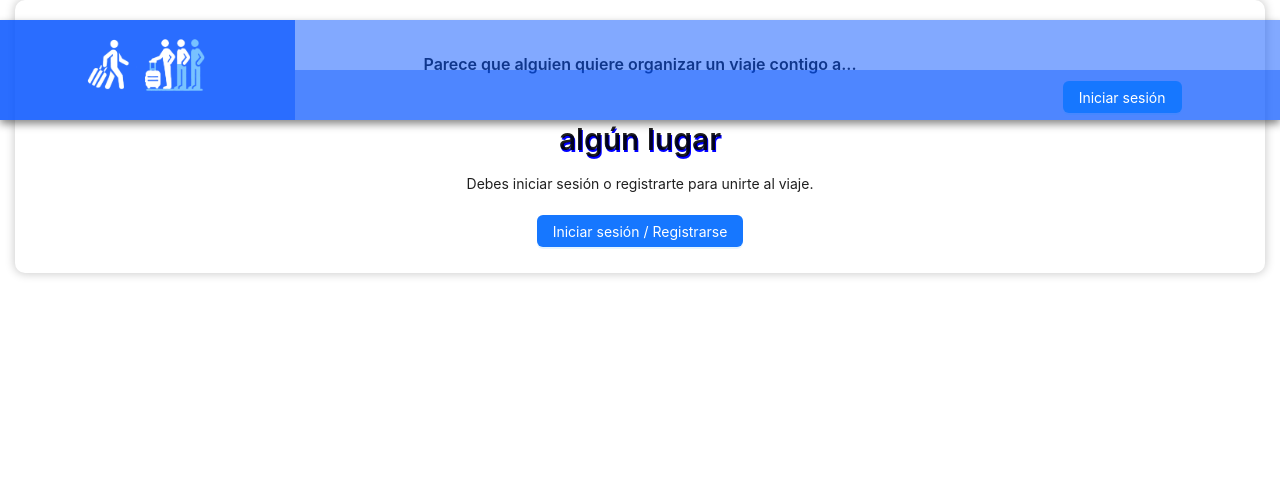
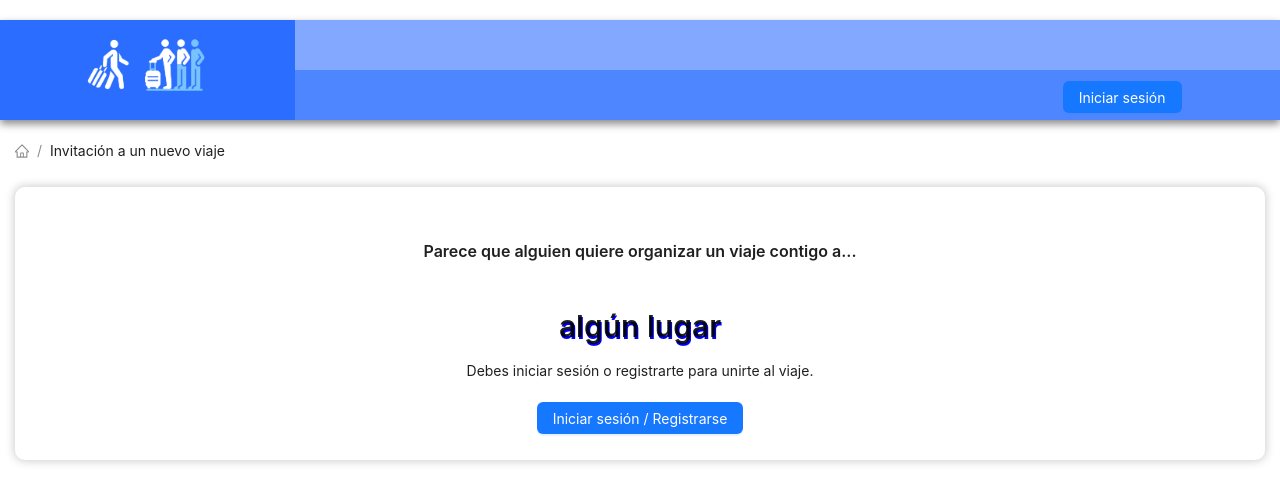
Before and after one commit to FSD0224STR/TFM-azul-frontend, a React (Vite) app: page /join-trip/1 in a window 1280 px wide. Shown: the top 502 px of the page. Built offline with nearby package versions, Linux system fonts and the light colour scheme; no server answers.

Commit message:
añado breadcrumb en la invitación

```diff
--- a/src/pages/JoinTrip.jsx
+++ b/src/pages/JoinTrip.jsx
@@ -3,7 +3,8 @@ import { useParams, useNavigate } from "react-router-dom";
 import { AuthContext } from "../contexts/authContext";
 import tripApi from "../apiservice/tripApi";
 import LoginModal from "../components/LoginModal";
-import { Typography, Button } from "antd";
+import { Typography, Button, Breadcrumb } from "antd";
+import { HomeOutlined } from "@ant-design/icons";
 import "../styles/JoinTrip.css";
 
 const { Title, Text } = Typography;
@@ -82,17 +83,33 @@ const JoinTripPage = () => {
   }, [id]);
 
   return (
+    <div>
+      <div className="breadcrumbContainer">
+        <Breadcrumb
+          items={[
+            {
+              href: "../",
+              title: <HomeOutlined />,
+            },
+            {
+              title: `Invitación a un nuevo viaje`,
+            },
+          ]}
+        />
+      </div>
       <div className="joinTripPage cardInfoTrip">
         <Title level={5}>
-        Parece que {tripOwner ? tripOwner : "alguien"} quiere organizar un viaje
-        contigo a...
+          Parece que {tripOwner ? tripOwner : "alguien"} quiere organizar un
+          viaje contigo a...
         </Title>
         <Title className="joinTrip" level={2}>
           {tripTitle ? tripTitle : "algún lugar"}
         </Title>
         {!isLoggedIn ? (
           <div className="joinTripContent">
-          <Text>Debes iniciar sesión o registrarte para unirte al viaje.</Text>
+            <Text>
+              Debes iniciar sesión o registrarte para unirte al viaje.
+            </Text>
             <div className="joinTrip-btn">
               <Button type="primary" onClick={handleLoginAndJoin}>
                 Iniciar sesión / Registrarse
@@ -106,7 +123,11 @@ const JoinTripPage = () => {
               propuestas:
             </Text>
             <div className="joinTrip-btn">
-            <Button type="primary" onClick={handleJoinTrip} disabled={joining}>
+              <Button
+                type="primary"
+                onClick={handleJoinTrip}
+                disabled={joining}
+              >
                 {joining ? "Uniendo..." : "Sí, quiero"}
               </Button>
             </div>
@@ -122,6 +143,7 @@ const JoinTripPage = () => {
           returnUrl={returnUrl} // Pasar returnUrl como prop
         />
       </div>
+    </div>
   );
 };
 
```
Lines whose indentation alone changed are shown as unchanged.
